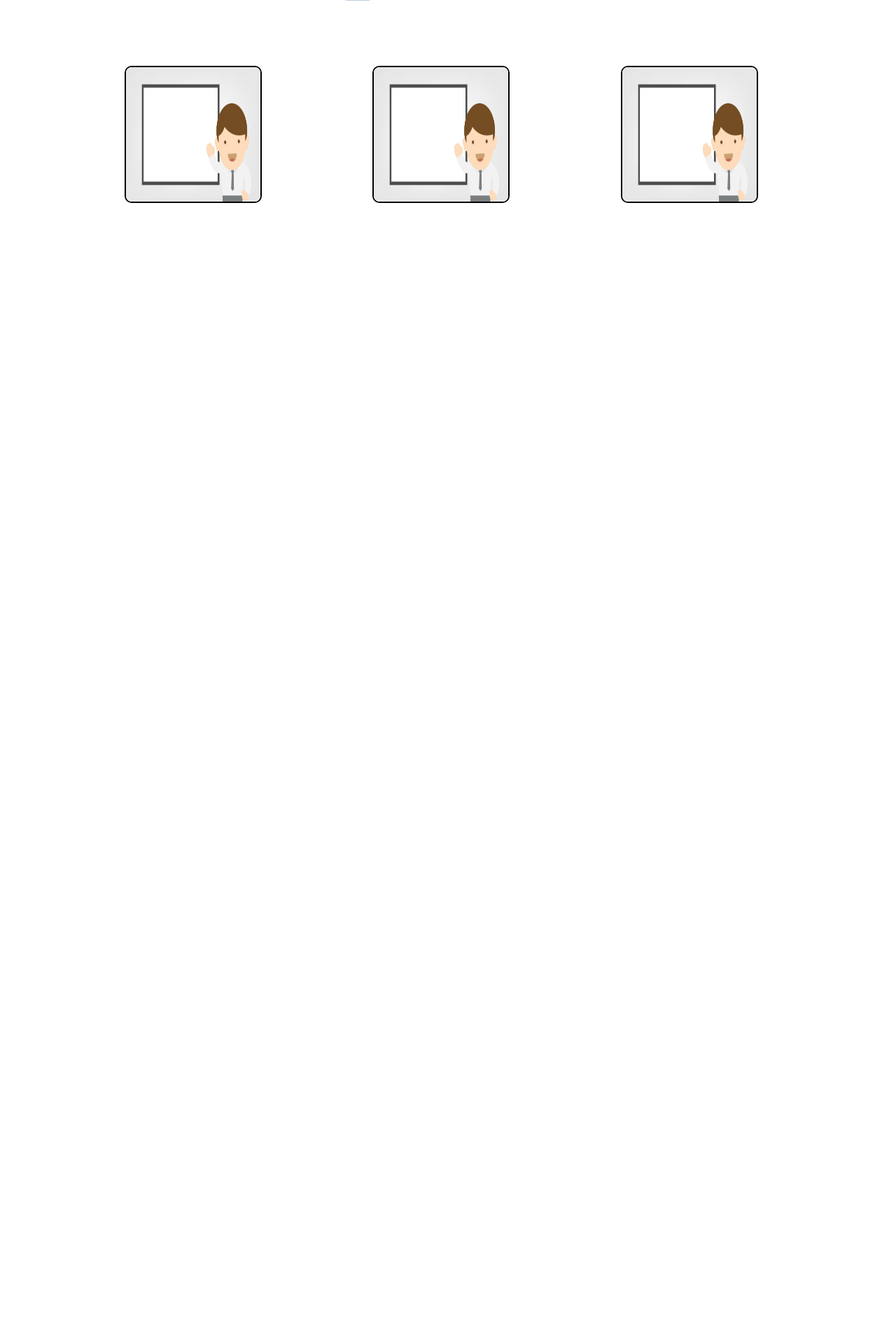
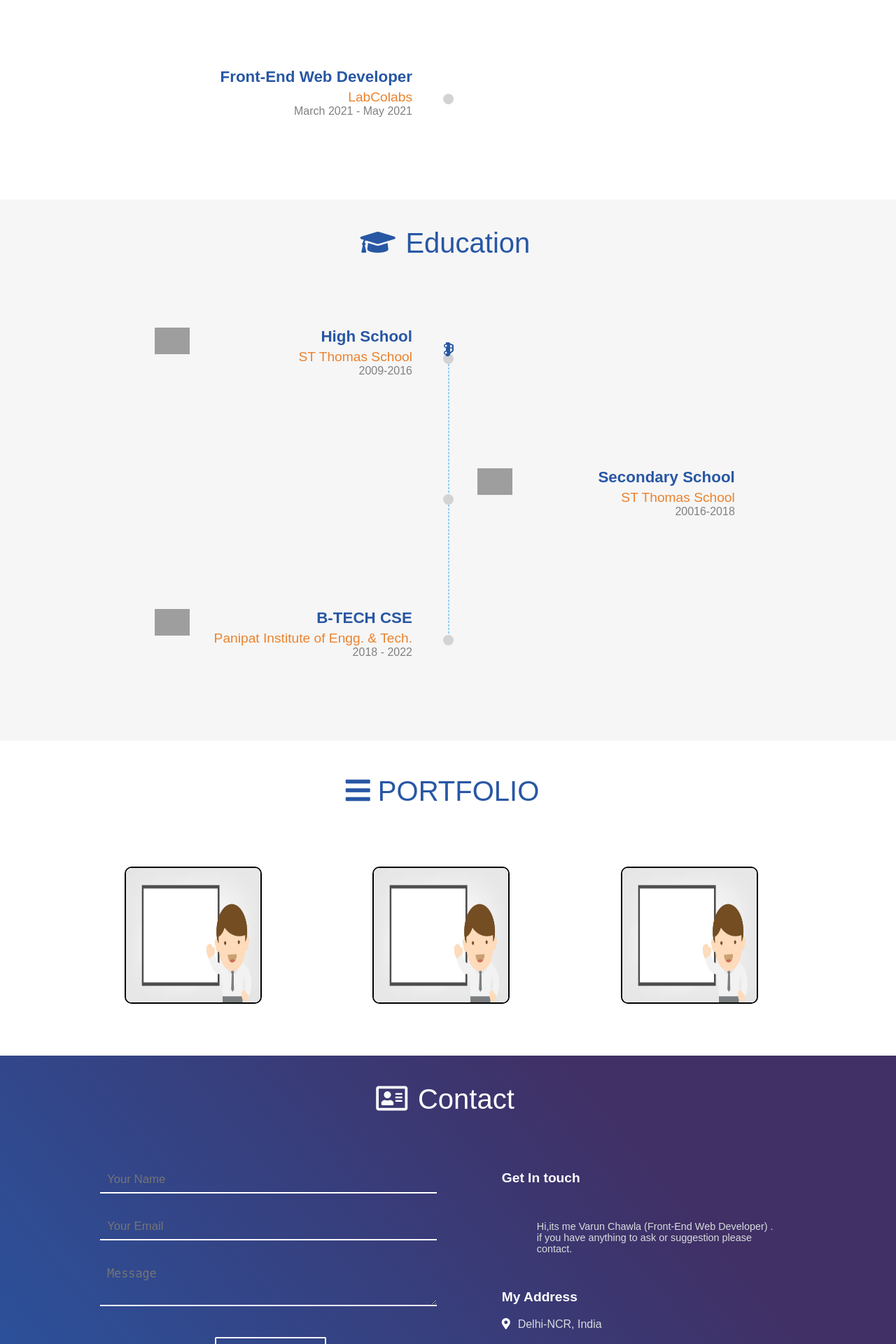
Before and after one commit to varun1710/Resume_project, a PHP site: page /resume.html in a window 1280 px wide. Shown: the part 1080-3000 px from the top of the page at 70% size. Before the commit the page ends 1370 px from the top, so only its background shows below. Run offline with PHP 8.4, Linux system fonts and the light colour scheme; some libraries are stand-ins or nearby versions; grey boxes are pictures that could not be loaded.

Commit message:
completed

```diff
--- a/resume.html
+++ b/resume.html
@@ -15,31 +15,31 @@
             <nav>
                 <ul class="Horizontal-list text-center nav-menu">
                     <li>
-                        <a href="#"><b>Home</b></a>
+                        <a href="#Home"><b>Home</b></a>
                     </li>
 
                     <li>
-                        <a href="#"><b>About</b></a>
+                        <a href="#About"><b>About</b></a>
                     </li>
 
                     <li>
-                        <a href="#"><b>Skills</b></a>
+                        <a href="#Skills"><b>Skills</b></a>
                     </li>
 
                     <li>
-                        <a href="#"><b>Experience</b></a>
+                        <a href="#experience"><b>Experience</b></a>
                     </li>
 
                     <li>
-                        <a href="#"><b>Education</b></a>
+                        <a href="#education"><b>Education</b></a>
                     </li>
 
                     <li>
-                        <a href="#"><b>Portfolio</b></a>
+                        <a href="#Portfolio"><b>Portfolio</b></a>
                     </li>
 
                     <li>
-                        <a href="#"><b>Contact</b></a>
+                        <a href="#contact"><b>Contact</b></a>
                     </li>
                 </ul>
             </nav>
@@ -150,13 +150,102 @@
 
                 </div>
             </section>
-            <section id="Experience">
 
 
-            </section>
-            <section id="Education">
+            <section id="experience">
 
-            </section>
+            <h1 class="section-heading mb75px">
+                <span>
+                    <i class="fas fa-briefcase"></i>
+                </span>
+                <span> Work Experience </span>
+            </h1>
+
+            <div class="timeline">
+
+                <div class="timeline-box ">
+                    <div class="timeline-container">
+                        <div class="timeline-logo">
+
+                        </div>
+                        <h3 class="experience-designation  m0 m-blue"> Front-End Web Developer </h3>
+                        <h4 class="experience-company-name"> LabColabs </h4>
+                        <h5 class="experience-duration m0"> March 2021 - May 2021 </h5>
+
+                        <p class="experience-description text-align-justify">  </p>
+                    </div>
+                </div>
+
+
+
+            </div>
+
+        </section>
+
+        <section id="education">
+
+            <h1 class="section-heading mb75px">
+                <span>
+                    <i class="fas fa-graduation-cap"></i>
+                </span>
+                <span> Education </span>
+            </h1>
+
+            <div class="timeline">
+
+                <div class="timeline-box left ">
+                    <div class="timeline-container">
+                        <div class="timeline-logo">
+                            <img src="https://ninjasfiles.s3.amazonaws.com/asset_0000000000000032_1550746413_iiitd_logo.png">
+                        </div>
+                        <h3 class="experience-designation  m0 m-blue"> High School </h3>
+                        <h4 class="experience-company-name "> ST Thomas School </h4>
+                        <h5 class="experience-duration m0"> 2009-2016 </h5>
+
+                        <p class="experience-description text-align-justify"></p>
+                    </div>
+                </div>
+
+                <div class="timeline-box right ">
+                    <div class="timeline-container">
+                        <div class="timeline-logo">
+                            <img src="https://ninjasfiles.s3.amazonaws.com/asset_0000000000000032_1550746413_iiitd_logo.png">
+                        </div>
+                        <h3 class="experience-designation  m0 m-blue"> Secondary School </h3>
+                        <h4 class="experience-company-name "> ST Thomas School</h4>
+                        <h5 class="experience-duration m0"> 20016-2018 </h5>
+                        <p class="experience-description text-align-justify">  </p>
+                    </div>
+                </div>
+
+                <div class="timeline-box left ">
+                    <div class="timeline-container">
+                        <div class="timeline-logo">
+                            <img src="https://ninjasfiles.s3.amazonaws.com/asset_0000000000000032_1550746413_iiitd_logo.png">
+                        </div>
+                        <h3 class="experience-designation  m0 m-blue"> B-TECH CSE</h3>
+                        <h4 class="experience-company-name "> Panipat Institute of Engg. & Tech. </h4>
+                        <h5 class="experience-duration m0"> 2018 - 2022 </h5>
+
+                        <p class="experience-description text-align-justify">  </p>
+                    </div>
+                </div>
+
+                <div id="timeline-divider">
+                    <div class="timeline-traveller">
+                        <div>
+                            <i class="fas fa-car-side"></i>
+                        </div>
+                    </div>
+                </div>
+
+            </div>
+
+        </section>
+
+
+
+
             <section id="Portfolio">
                 <h1 class="section-heading mb75px">
                     <span>
@@ -188,8 +277,74 @@
                     </div>
                 </div>
             </section>
-            <section id="Contacts">
+            <section id="contact">
+                <h1 class="section-heading mb50px">
+                    <span>
+                        <i class="far fa-address-card"></i>
+                    </span>
+                    <span> Contact </span>
+                </h1>
+                <div id="contact-container">
 
+                    <div id="contact-form-container">
+                        <form id="contact-form">
+                            <input id="input-name" name="name" type="text" placeholder="Your Name">
+                            <input id="input-email" name="input-email" type="text" required placeholder="Your Email">
+                            <textarea id="input-message" name="input-message" rows="2" cols=40 placeholder="Message"></textarea>
+                            <button class="sub-btn" type="submit">SEND MESSAGE</button>
+                        </form>
+                    </div>
+                    <div id="my-details-container">
+
+                        <h3> Get In touch </h3>
+                        <p> Hi,its me Varun Chawla (Front-End Web Developer) .
+                            if you have anything to ask or suggestion please contact.  </p>
+
+                        <h3> My Address </h3>
+                        <div class="my-details-info-container">
+                            <i class="fas fa-map-marker-alt"></i>
+                            <span>Delhi-NCR, India</span>
+                        </div>
+                        <div class="my-details-info-container">
+                            <i class="fas fa-mobile-alt"></i>
+                            <span>8800929320</span>
+                        </div>
+                        <div class="my-details-info-container">
+                            <i class="far fa-envelope"></i>
+                            <span>varunchawla2310@gmail.com</span>
+                        </div>
+                    </div>
+                </div>
+
+                <div class="text-center social-icons">
+
+                    <ul class="horizontal-list">
+
+                        <li>
+                            <a href="https://www.linkedin.com/in/varun-chawla-9b20511b8/">
+                                <i style="color: white;"class="fab fa-linkedin-in"></i>
+                            </a>
+                        </li>
+
+                        <li>
+                            <a href="https://stackoverflow.com/users/15917504/varun-chawla?tab=profile" target="_blank">
+                                <i style="color: white;"class="fab fa-stack-overflow"></i>
+                            </a>
+                        </li>
+
+                        <li>
+                            <a href="https://www.facebook.com/varun.chawla.3114/">
+                                <i style="color: white;"class="fab fa-facebook-f"></i>
+                            </a>
+                        </li>
+
+                        <li>
+                            <a href="https://www.quora.com/profile/Varun-Chawla-135" target="_blank">
+                                <i style="color: white;" class="fab fa-quora"></i>
+                            </a>
+                        </li>
+                    </ul>
+                </div>
             </section>
         </MAIN>
     </body>
--- a/style.css
+++ b/style.css
@@ -222,3 +222,290 @@ p{
     margin: auto;
 
 }
+
+
+/* Work Experience */
+
+.timeline {
+    position: relative;
+    width: 75%;
+}
+
+.timeline-box {
+    padding: 5px;
+    width: 40%;
+    min-height: 150px;
+    position: relative;
+    left: 5%;
+    text-align: right;
+}
+
+.timeline-box::after {
+    content: '';
+    position: absolute;
+    width: 15px;
+    height: 15px;
+    background-color: lightgrey;
+    top: 25%;
+    border-radius: 50%;
+    z-index: 1;
+}
+
+.timeline-box:nth-child(2n) {
+    left: 53%;
+}
+
+.timeline-box:nth-child(2n+1)::after {
+    right: -11.8%;
+}
+
+.timeline-box:nth-child(2n)::after {
+    left: -9%;
+}
+
+.timeline-container {
+    padding: 8px;
+}
+
+.timeline-logo {
+    position: absolute;
+    width: 50px;
+    overflow: hidden;
+}
+
+.timeline-logo > img {
+    width: 100%;
+}
+
+#timeline-divider {
+    position: absolute;
+    width: 0;
+    top: 10%;
+    left: 50%;
+    border: 1px dashed #0096fa6b;
+    height: 66%;
+    color: #433E3F;
+}
+
+#timeline-divider .timeline-traveller {
+    position: sticky;
+    top: 135px;
+    z-index: 2;
+}
+
+#timeline-divider i {
+    transform: rotate(90deg);
+    margin-top: -35px;
+    display: block;
+    color: #2857a4;
+}
+
+.experience-designation {
+    font-size: 1.4rem;
+}
+
+.experience-company-name {
+    margin: 5px 0 0;
+    color: #eb822d;
+    font-weight: 400;
+    font-size: 1.2rem;
+}
+
+.experience-duration {
+    color: #9e9b9b;
+    font-weight: 100;
+    color: grey;
+    font-size: 1rem;
+}
+
+.experience-description {
+    font-size: 14px;
+    padding: 2px;
+    color: grey;
+    line-height: 20px;
+}
+
+.text-align-justify {
+    text-align: justify;
+}
+/* Contact Form */
+
+#contact {
+    background-color: #0abcf9;
+    background-image: linear-gradient(50deg, #2857a4 0%, #403066 74%);
+    color: white;
+    padding-bottom: 40px;
+}
+
+#contact h1,
+#contact h1 span {
+    color: white;
+}
+
+#contact-form {
+    margin-left: 20%;
+}
+
+#contact-container {
+    display: flex;
+}
+
+#my-details-container {
+    width: 35%;
+    margin-left: 6%;
+}
+
+#my-details-container h3 {
+    color: white;
+    font-weight: 550;
+    font-size: 1.2rem;
+}
+
+#contact-form-container {
+    width: 50%;
+}
+
+#my-details-container p {
+    color: #d9dcdd;
+    font-size: 0.9rem;
+}
+
+.my-details-info-container {
+    margin-bottom: 20px;
+    color: #d9dcdd;
+    font-size: 1rem;
+}
+
+.my-details-info-container span {
+    margin-left: 0.4rem;
+}
+
+.my-details-info-container i {
+    color: white;
+}
+
+.my-details-icon {
+    width: 1rem;
+    height: 1rem;
+    vertical-align: bottom;
+    margin-right: 0.5rem;
+}
+
+
+#contact-form input,
+textarea {
+    max-width: 90%;
+    margin: 15px;
+    padding: 4px 10px;
+    border: 0px solid transparent;
+    border-bottom: 2px solid white;
+    color: #d9dcdd;
+    background: transparent;
+    width: 90%;
+    line-height: 1.6;
+    font-size: 1.05rem;
+}
+
+#contact-form button[type="submit"] {
+    background: transparent;
+    font-size: 0.95rem;
+    border: 2px solid white;
+    margin-top: 5%;
+    margin-left: 35%;
+    border-radius: 2px;
+    color: white;
+    font-family: sans-serif;
+    font-weight: 700;
+    letter-spacing: 0.046875em;
+    line-height: 1;
+    padding: 0.8em 0.8em 0.78em;
+    text-transform: uppercase;
+}
+
+#contact-form button:hover {
+    background: white;
+    color: #13386fe0;
+}
+
+#contact .social-icons li a i {
+    font-size: 1.2rem;
+    margin: 40px 10px 10px;
+    padding: 10px 14px 20px 10px;
+
+}
+
+input:focus,
+select:focus,
+textarea:focus,
+button:focus {
+    outline: none;
+}
+
+
+
+/* Common Margin Classes */
+
+.m0 {
+    margin: 0;
+}
+
+.mb75px {
+    margin-bottom: 75px;
+}
+
+.mb50px {
+    margin-bottom: 50px;
+}
+
+
+
+/*common color classes */
+
+.text-highlight {
+    color: #2857a4;
+    font-weight: 600;
+
+}
+
+
+
+/* setting background-color */
+
+.m-blue {
+    color: #2857a4;
+}
+
+.mb-blue {
+    background-color: #2857a4;
+}
+
+.mb-orange {
+    background-color: #ec4d1c;
+}
+
+.mb-teal {
+    background-color: #0b8176;
+}
+
+.mb-light-purple {
+    background-color: #93738c;
+}
+
+
+
+/*Percentage Classes */
+
+.eighty-five-percent {
+    height: inherit;
+    width: 85%;
+}
+
+.eighty-percent {
+    height: inherit;
+    width: 80%;
+}
+
+.fifty-percent {
+    height: inherit;
+    width: 50%;
+}
```
